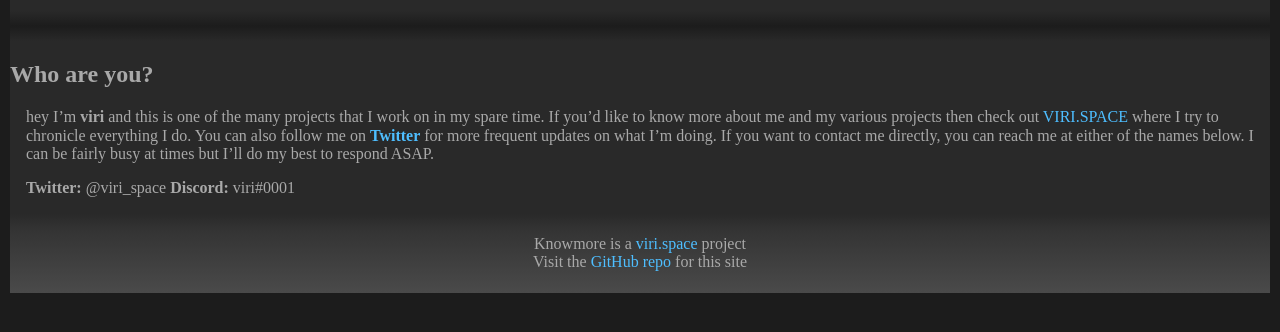
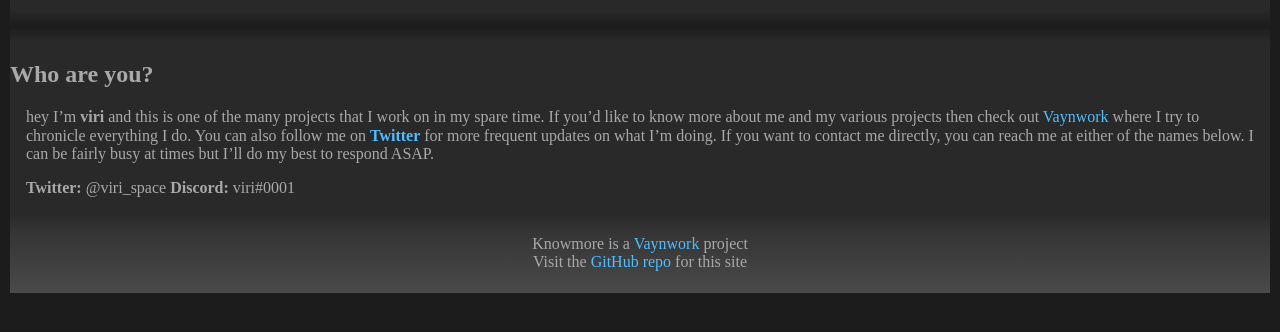
Before and after one commit to vuwnu/knowmore, a Jekyll site: the page built from about.md, in a window 1280 px wide. Shown: the part 560-892 px from the top of the page. Built offline with Jekyll 4.4.1, drawn with Linux system fonts in a browser that asks for light colours.

Commit message:
changed viri.space branding to vaynwork

```diff
--- a/_config.yml
+++ b/_config.yml
@@ -10,7 +10,7 @@ title: Knowmore
 description: > # this means to ignore newlines until "baseurl:"
   Knowmore is a site designed to offer short and simple guides on a wide variety of topics
 baseurl: "" # the subpath of your site, e.g. /blog
-url: "https://knowmore.viri.space" # the base hostname & protocol for your site
+url: "https://knowmore.vaynwork.com" # the base hostname & protocol for your site
 
 # Markdown settings
 markdown: kramdown
--- a/_includes/footer.html
+++ b/_includes/footer.html
@@ -1,3 +1,3 @@
 <footer>
-  <p>Knowmore is a <a href="https://viri.space">viri.space</a> project<br>Visit the <a href="https://github.com/viri-space/knowmore">GitHub repo</a> for this site</>
+  <p>Knowmore is a <a href="https://vaynwork.com">Vaynwork</a> project<br>Visit the <a href="https://github.com/vaynwork/knowmore">GitHub repo</a> for this site</>
 </footer>
--- a/about.md
+++ b/about.md
@@ -23,7 +23,7 @@ These pages will act as an index for noteworthy content, usually linking to page
 
 ## Who are you?
 
-hey I'm **viri** and this is one of the many projects that I work on in my spare time. If you'd like to know more about me and my various projects then check out [VIRI.SPACE](http://viri.space) where I try to chronicle everything I do.
+hey I'm **viri** and this is one of the many projects that I work on in my spare time. If you'd like to know more about me and my various projects then check out [Vaynwork](https://vaynwork.com) where I try to chronicle everything I do.
 You can also follow me on [**Twitter**](https://twitter.com/viri_space) for more frequent updates on what I'm doing.
 If you want to contact me directly, you can reach me at either of the names below. I can be fairly busy at times but I'll do my best to respond ASAP.
 
```
Also changed, not shown: p/blender-addons.md (+1 -1 lines).
